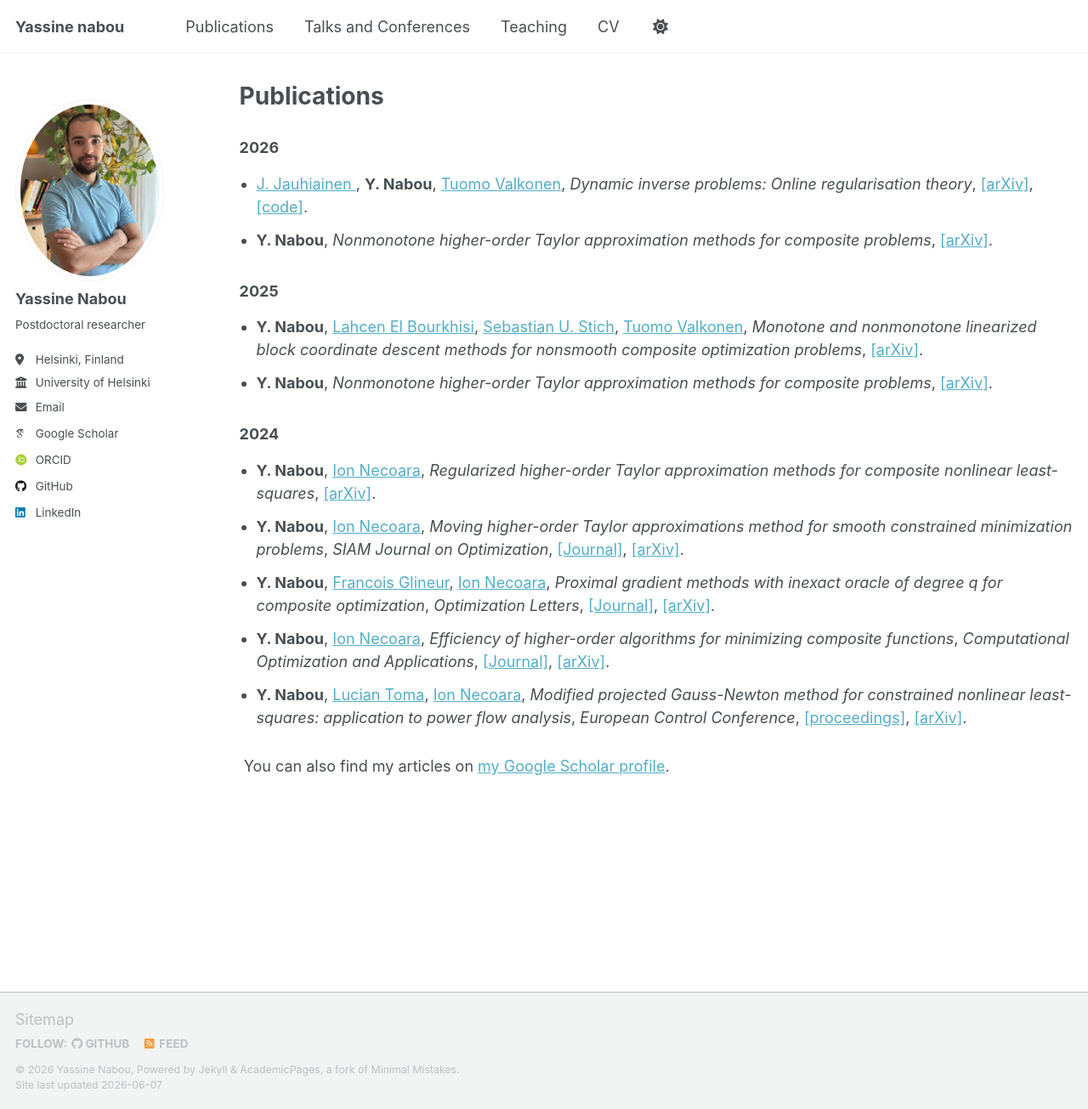
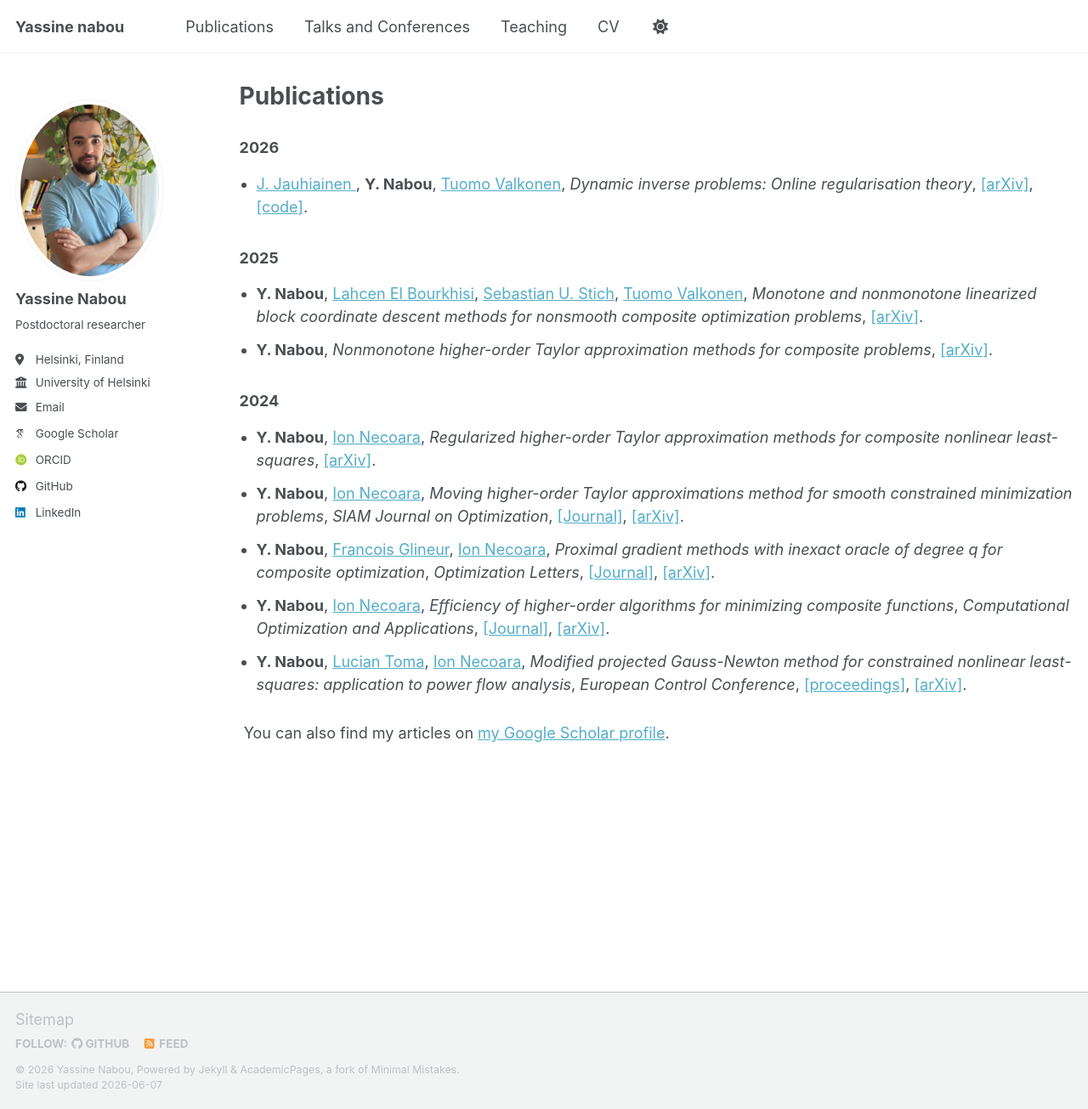
Before and after one commit to Yassine-Nabou/Yassine-Nabou.github.io, a Jekyll site: the page built from _pages/publications.html, in a window 1280 px wide and 1305 px high. Shown: the whole window at 85% size. Built offline with Jekyll 4.4.1, drawn with Linux system fonts in a browser that asks for light colours; some web fonts are replaced; a script that is not in the unit is left out.

Commit message:
Update publications.html

```diff
--- a/_pages/publications.html
+++ b/_pages/publications.html
@@ -12,10 +12,6 @@ author_profile: true
     <em>Dynamic inverse problems: Online regularisation theory</em>,
      <a href="https://arxiv.org/abs/2605.26022">[arXiv]</a>,
      <a href="https://zenodo.org/records/19154746">[code]</a>.
-  </li>
-  <li style="margin-bottom: 12px;">
-    <strong>Y. Nabou</strong>, <em>Nonmonotone higher-order Taylor approximation methods for composite problems</em>,
-     <a href="https://arxiv.org/abs/2503.01182">[arXiv]</a>.
   </li>
 </ul>
 
```
